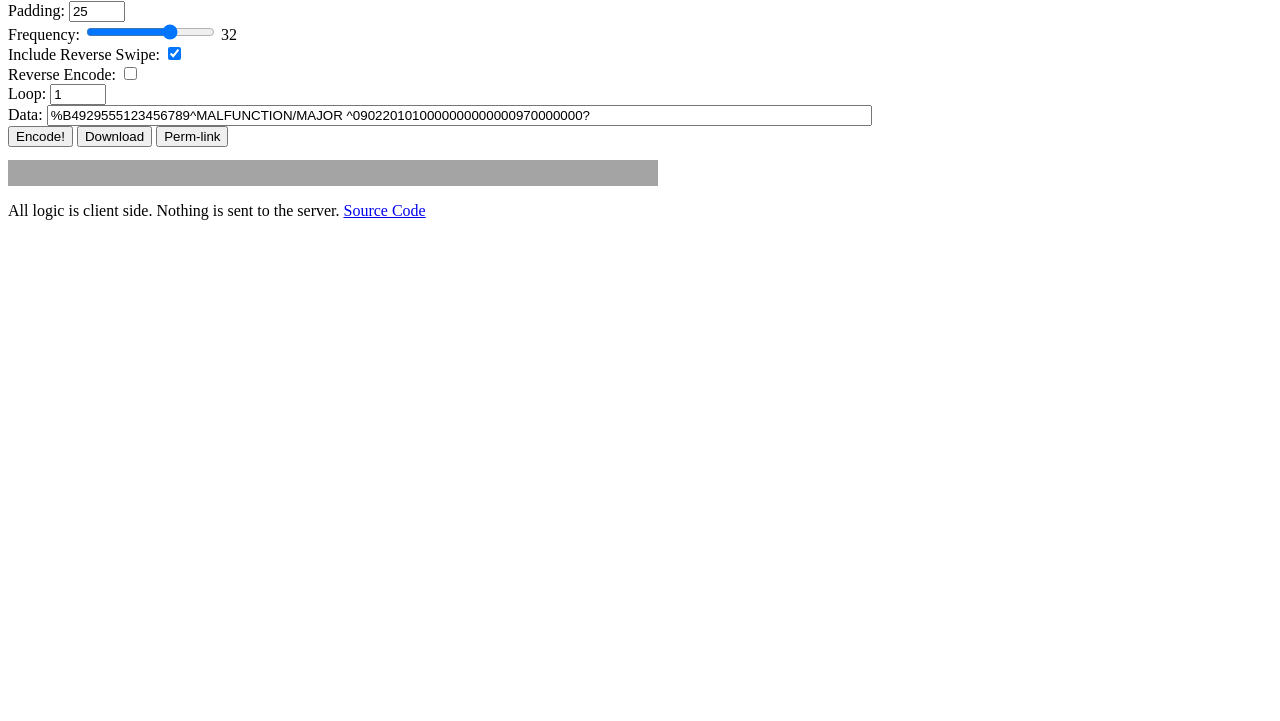
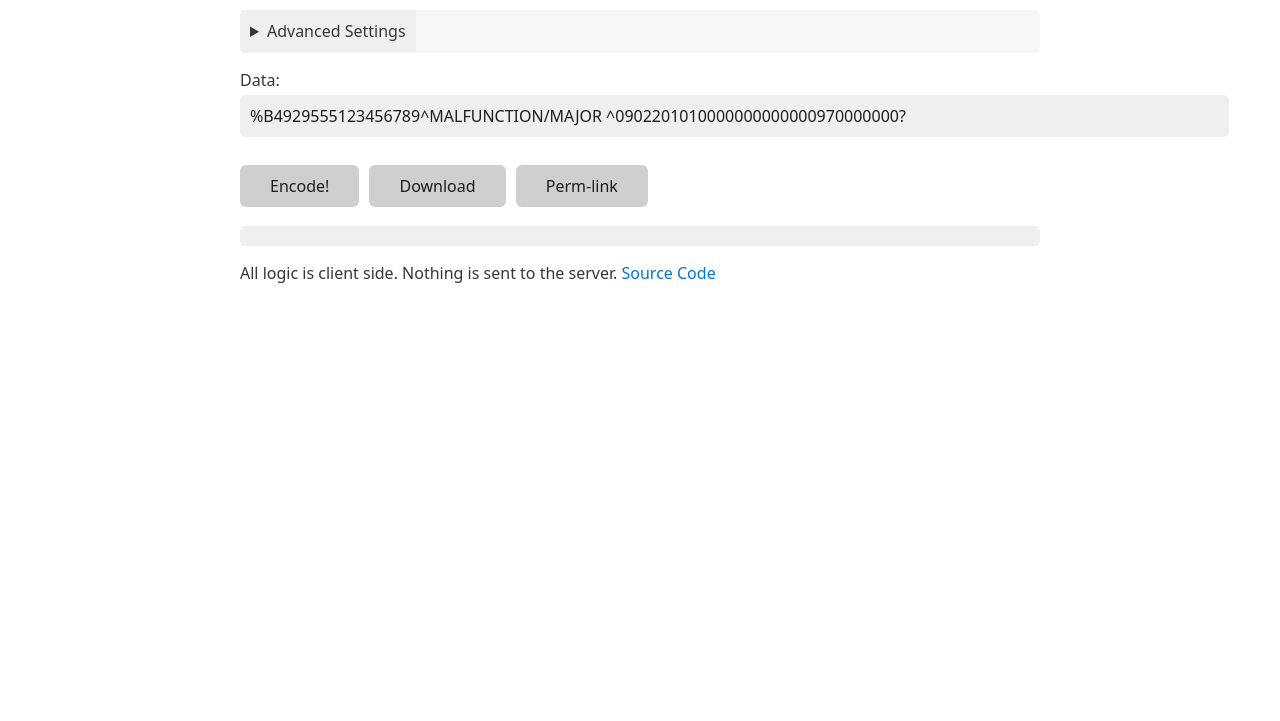
Before and after one commit to lanrat/mag-encode, a plain HTML site: page index.html in a window 1280 px wide. Shown: the part 79-800 px from the top of the page. Drawn offline with nearby package versions, Linux system fonts and the light colour scheme.

Commit message:
updated css

```diff
--- a/index.html
+++ b/index.html
@@ -1,6 +1,7 @@
 <!doctype html>
 
 <html lang="en">
+
 <head>
   <meta charset="utf-8">
   <meta name="viewport" content="width=device-width, initial-scale=1">
@@ -11,20 +12,22 @@
   <!-- <link rel="icon" href="/favicon.ico">
   <link rel="icon" href="/favicon.svg" type="image/svg+xml">
   <link rel="apple-touch-icon" href="/apple-touch-icon.png"> -->
-
-  <link rel="stylesheet" href="css/styles.css?v=1.0">
-
+  <link rel="stylesheet" href="https://cdn.jsdelivr.net/npm/water.css@2/out/water.css">
 </head>
 
 <body>
   <h1>Web Based magnetic stripe card encoder</h1>
+
+  <details>
+    <summary>Advanced Settings</summary>
 
     <label for="padding">Padding: </label>
     <input type="number" id="padding" name="quantity" min="0" max="50" value="25">
     <br>
 
     <label for="frequency">Frequency: </label>
-  <input type="range" id="frequency" name="frequency" min="5" max="45" oninput="this.nextElementSibling.value = this.value">
+    <input type="range" id="frequency" name="frequency" min="5" max="45"
+      oninput="this.nextElementSibling.value = this.value">
     <output></output>
     <br>
 
@@ -38,7 +41,7 @@
 
     <label for="loop">Loop: </label>
     <input type="number" id="loop" name="loop" min="1" max="10" value="1">
-  <br>
+  </details>
 
   <label for="data1">Data: </label>
   <input id="data1" name="data1" type="text" size=100 value="" placeholder="%1234567890?">
@@ -50,12 +53,15 @@
   <!-- <button onclick="test()">Test</button> -->
   <br>
 
-  <pre id="binary_data" style="background-color: #a4a4a4; color:#000000; padding:1em; max-width:80ch; white-space: pre-wrap; word-wrap:break-word;"></pre>
-  <p id="wav_data"></p>
+  <pre style="white-space: pre-wrap; word-wrap:break-word;"><code id="binary_data"></code></pre>
+
+   <!-- <p id="wav_data"></p> -->
 
 
-  <p>All logic is client side. Nothing is sent to the server. <a href="https://github.com/lanrat/mag-encode">Source Code</a></p>
+  <p>All logic is client side. Nothing is sent to the server. <a href="https://github.com/lanrat/mag-encode">Source
+      Code</a></p>
 
   <script src="js/scripts.js"></script>
 </body>
+
 </html>
```
Also changed, not shown: css/styles.css (deleted). Lines whose indentation alone changed are shown as unchanged.
